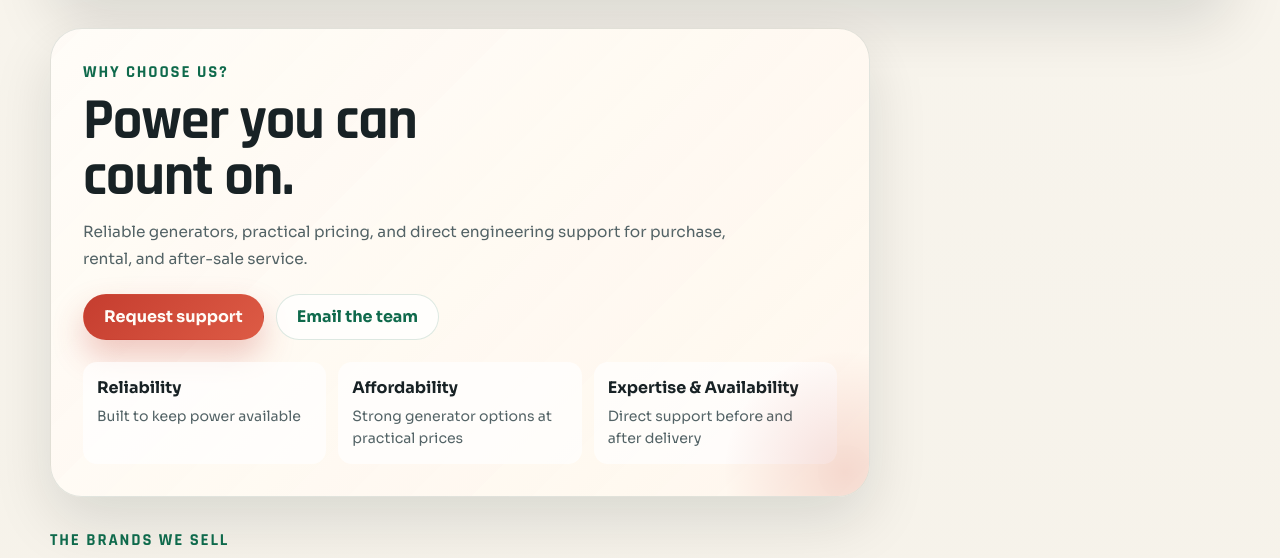
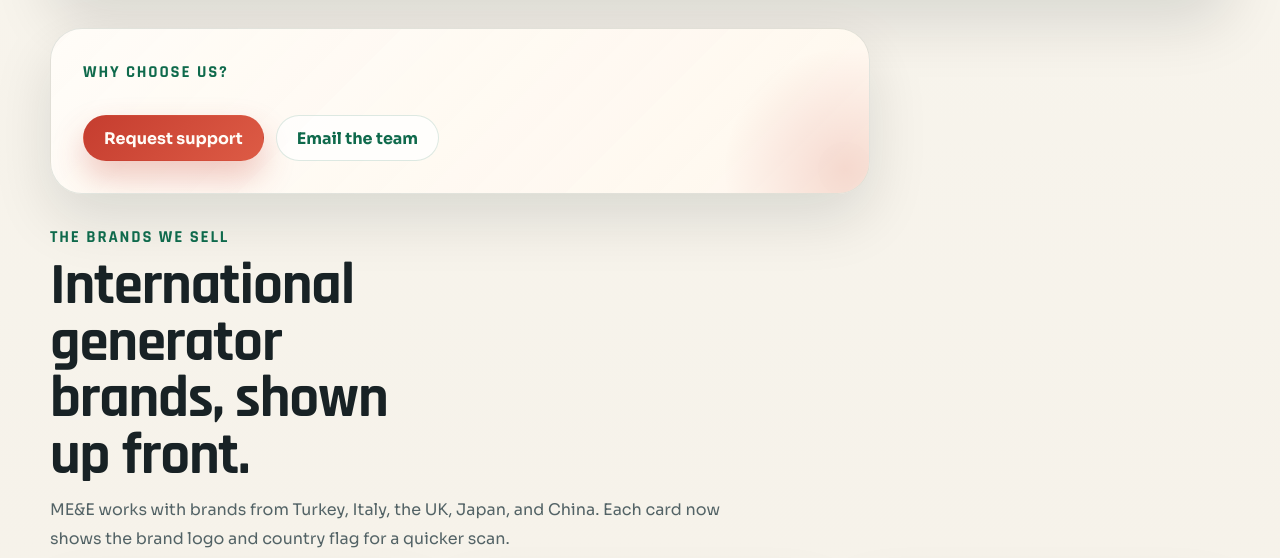
Before and after one commit to Nayab-23/me-e, a website: page index.html in a window 1280 px wide. Shown: the part 1085-1643 px from the top of the page. Drawn offline with Linux system fonts and the light colour scheme.

Commit message:
Simplify why choose us action block

```diff
--- a/index.html
+++ b/index.html
@@ -117,31 +117,11 @@
       <section class="hero reveal" id="support">
         <div class="hero-copy">
           <p class="eyebrow">Why choose us?</p>
-          <h1>Power you can count on.</h1>
-          <p class="hero-text">
-            Reliable generators, practical pricing, and direct engineering support for purchase, rental, and
-            after-sale service.
-          </p>
 
           <div class="hero-actions">
             <a class="button button-primary" href="#contact">Request support</a>
             <a class="button button-secondary" href="mailto:bablu.megapower@gmail.com">Email the team</a>
           </div>
-
-          <ul class="hero-facts" aria-label="Why choose ME&E">
-            <li>
-              <strong>Reliability</strong>
-              Built to keep power available
-            </li>
-            <li>
-              <strong>Affordability</strong>
-              Strong generator options at practical prices
-            </li>
-            <li>
-              <strong>Expertise &amp; Availability</strong>
-              Direct support before and after delivery
-            </li>
-          </ul>
         </div>
 
       </section>
--- a/styles.css
+++ b/styles.css
@@ -243,6 +243,10 @@ ul {
   margin: 22px 0;
 }
 
+.hero-actions:last-child {
+  margin-bottom: 0;
+}
+
 .button {
   display: inline-flex;
   align-items: center;
```
